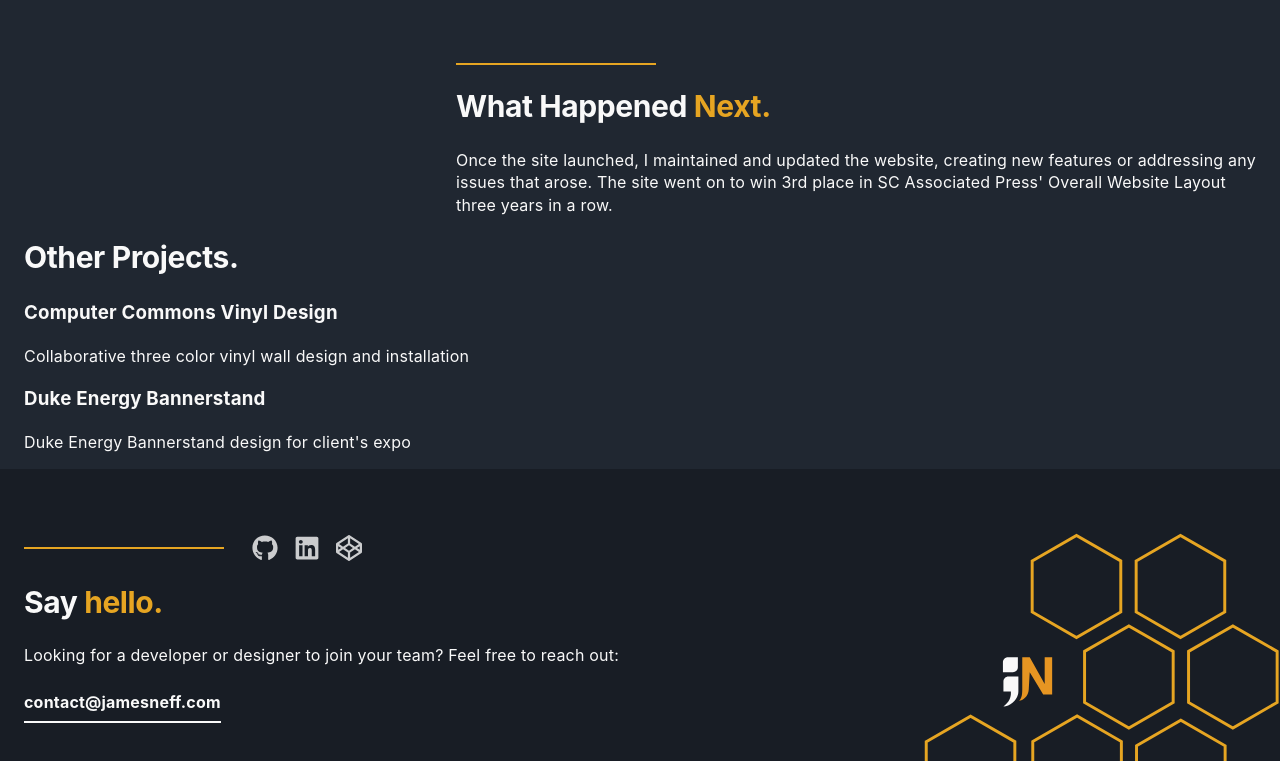
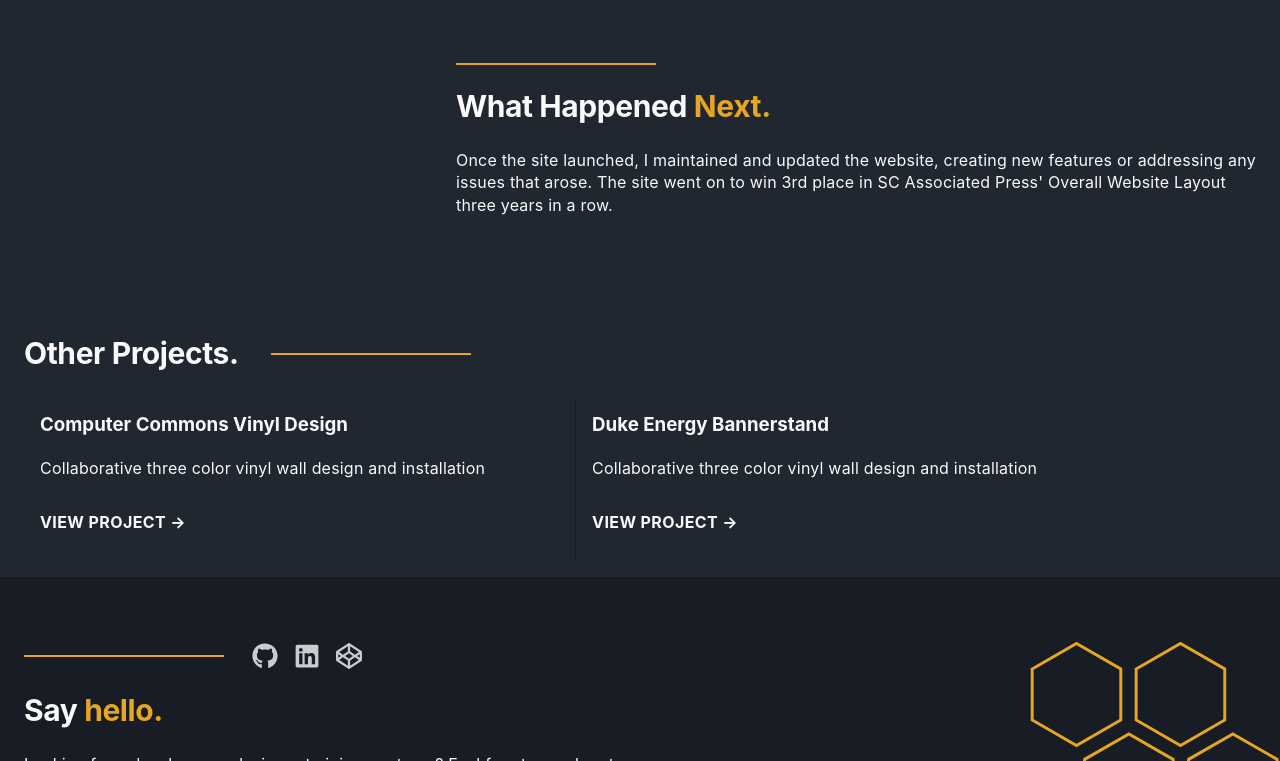
Before and after one commit to NeffCodes/Portfolio-v2.0, a Next.js app: page /projects/index-journal in a window 1280 px wide. Shown: the part 630-1391 px from the top of the page. Built offline with nearby package versions, Linux system fonts and the light colour scheme.

Commit message:
Update OtherProjects component

```diff
--- a/src/common/components/otherProjects/OtherProjects.js
+++ b/src/common/components/otherProjects/OtherProjects.js
@@ -1,27 +1,36 @@
-// import styles from "./ArticleBody.module.css"
 import Link from 'next/link'
 import { projectTileData } from '../../utils/project-list'
-import { findTileData } from '../../utils/findTileData';
+import { findTileData } from '../../utils/findTileData'
+
+import styles from "./OtherProjects.module.css"
 
 export default function OtherProjects({current}) {
   const tileData = findTileData(projectTileData,current);
   console.log(tileData);
 
   return (
-    <div>
-    <h2>Other Projects.</h2>
-      <Link href={tileData.next.slug}>
-        <a>
-          <h3>{tileData.next.title}</h3>
-          <p>{tileData.next.description}</p>
-        </a>
-      </Link>
-      <Link href={tileData.nextnext.slug}>
-        <a>
-          <h3>{tileData.nextnext.title}</h3>
-          <p>{tileData.nextnext.description}</p>
-        </a>
-      </Link>
+    <div className={styles.container}>
+      <div className={styles.title_container}>
+        <h2 className={styles.title}>Other Projects.</h2>
+        <div className="line" />
+      </div>
+
+      <div className={styles.link_container}>
+        <Link href={tileData.next.slug}>
+          <article className={styles.link_card}>
+            <h3 className={styles.link_title}>{tileData.next.title}</h3>
+            <p>{tileData.next.description}</p>
+            <a className={styles.link}>View Project &rarr;</a>
+          </article>
+        </Link>
+        <Link href={tileData.nextnext.slug}>
+          <article className={styles.link_card}>
+            <h3 className={styles.link_title}>{tileData.nextnext.title}</h3>
+            <p>{tileData.next.description}</p>
+            <a className={styles.link}>View Project &rarr;</a>
+          </article>
+        </Link>
+      </div>
     </div>
   )
 }
--- /dev/null
+++ b/src/common/components/otherProjects/OtherProjects.module.css
@@ -0,0 +1,86 @@
+.container {
+  margin-top: 6rem;
+
+}
+.title_container {
+  display: flex;
+  align-items: center;
+  gap: 2rem;
+}
+
+@media screen and (min-width:768px){
+  .link_container {
+    display: flex;
+    gap: 6%;
+  }
+}
+
+
+.link {
+  position: relative;
+  display: inline-block;
+  margin-top: 2rem;
+  padding-bottom: 0.75rem;
+  font-weight: bold;
+  text-transform: uppercase;
+  letter-spacing: 0.025rem;
+}
+
+
+.link::after  {
+  content: '';
+  position: absolute;
+  bottom: 0.3rem;
+  left: 0;
+  width: 0;
+  height: 2px;
+  background: var(--orange);
+  transition: 0.2s ease-in-out;
+}
+
+.link_card {
+  position: relative;
+  padding: 1rem;
+  border-radius: 3px;
+  transition: 0.2s ease-in-out;
+
+}
+.link_card + .link_card {
+  border-top: 1px solid var(--navy);
+}
+
+@media screen and (min-width:768px){
+  .link_card + .link_card {
+    border-top: none;
+    border-left: 1px solid var(--navy);
+  }
+}
+
+.link_card{
+  z-index: 2;
+}
+.link_card::before {
+  content: '';
+  position: absolute;
+  left: 0;
+  top: 0;
+  bottom: 0;
+  width:0;
+  background: var(--navy-lightest);
+  border-radius: 3px;
+  z-index: -1;
+  transition: 0.2s ease-in-out;
+}
+.link_card:hover{
+  cursor: pointer;
+}
+.link_card:hover::before, .link_card:focus::before {
+  width: 100%;
+}
+
+.link_card:hover .link::after, .link_card:focus .link::after {
+  width: calc(100% - 1rem);
+}
+.link_title {
+  margin-top: 0;
+}
--- a/src/pages/projects/mini-reddit.js
+++ b/src/pages/projects/mini-reddit.js
@@ -58,7 +58,7 @@ const ArticlePage = () => {
                 <li>
                   Users see an initial view of the data on first load of the app
                 </li>
-                                <li>
+                <li>
                   Users can filter the data based on categories that are predefined
                 </li>
                 <li>
@@ -86,7 +86,7 @@ const ArticlePage = () => {
               </p>
             </section>
               <div className={`${styles.row_third} ${styles.align_center}`}>
-              <Image src={trihex} width={100} height={100} layout="intrinsic" />
+              <Image src={trihex} layout="intrinsic" />
               </div>
             <section className={styles.row_full}>
               <div className="line" />
```
Also changed, not shown: src/pages/index.js (+5 -5 lines).
